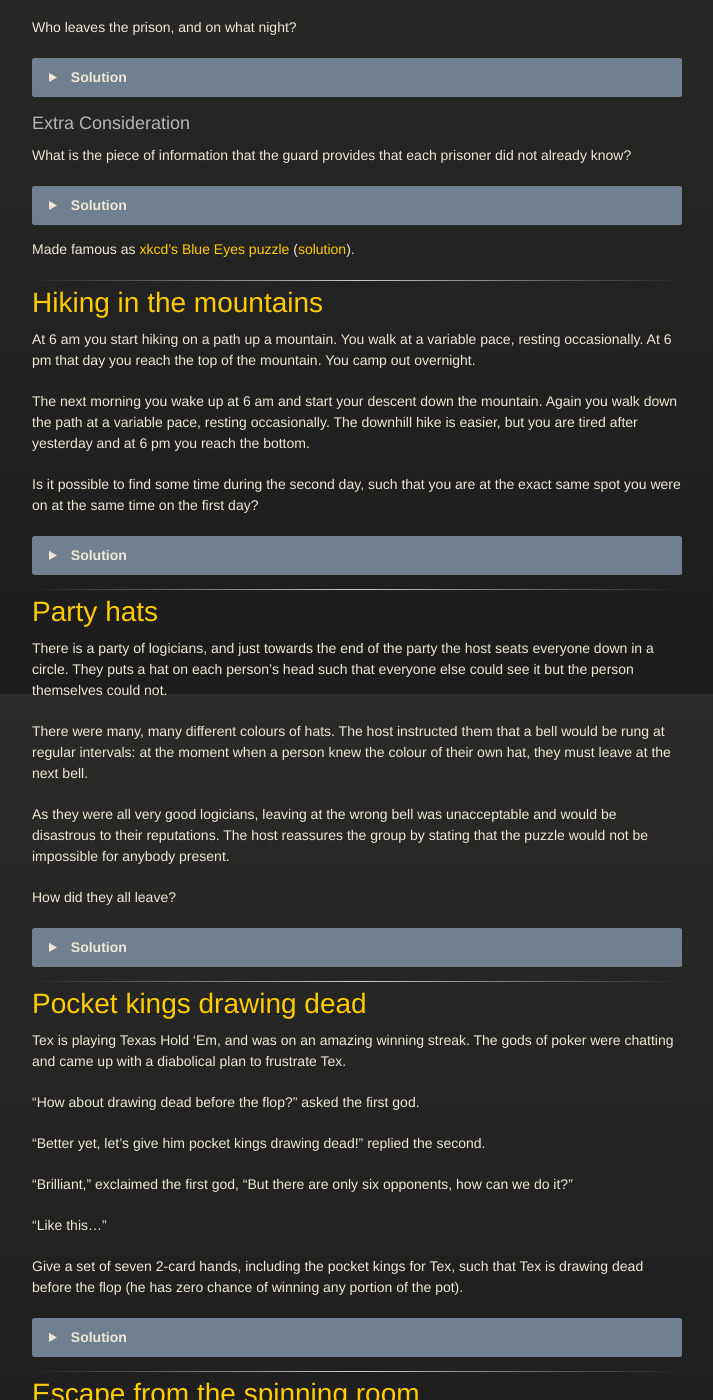
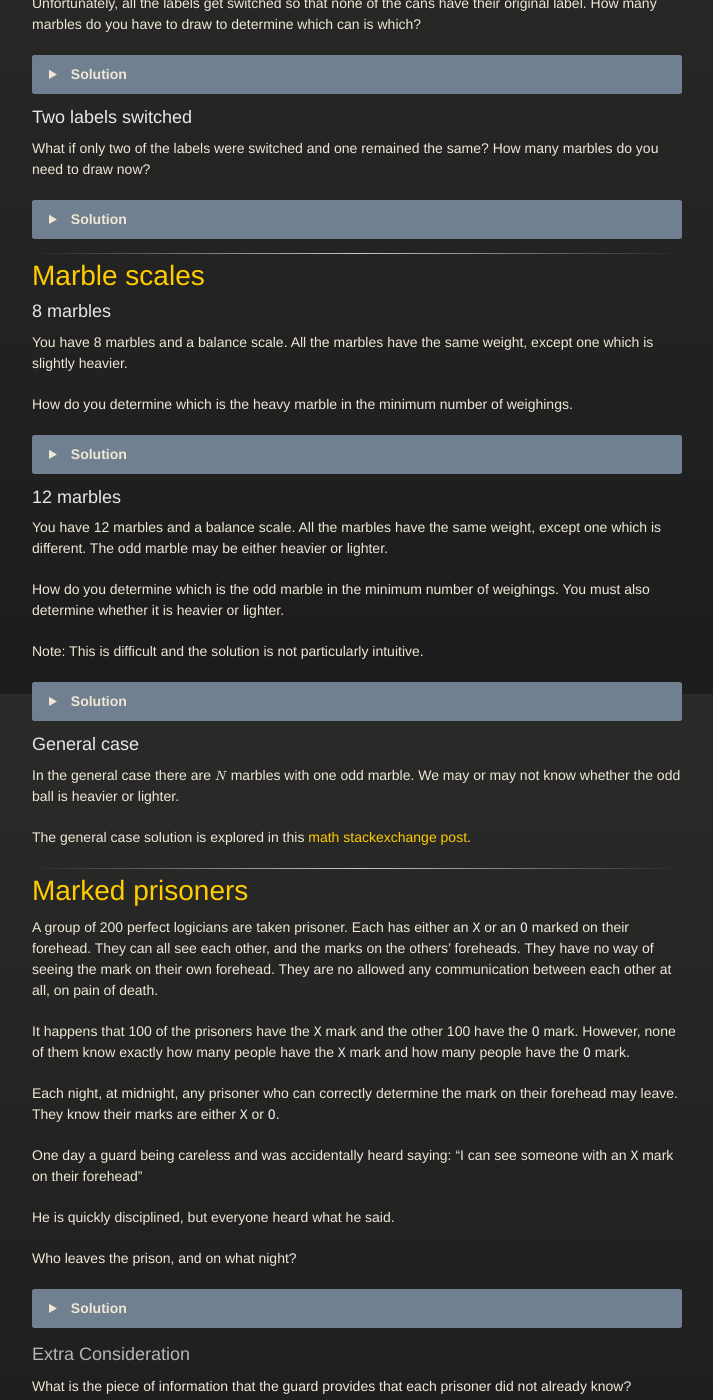
Before and after one commit to sigh/Puzzles, a Jekyll site: the page built from all.html, in a window 1280 px wide and 1400 px high, scrolled down 2906 px. Shown: the whole window, without its empty margins (428-1141 px from the left). Built offline with Jekyll 4.4.1, drawn with Linux system fonts in a browser that asks for light colours; some of the changed text lies outside the part shown.

Commit message:
Add puzzles:
 - Burning fuses.
 - Birthday problem.
 - Bookworm.
 - Ghost ships.
 - Marble scales.
 - Jewel theives.
 - Hidden number.
 - Catch the fugative.
 - Calendar cubes.

```diff
--- a/_layouts/default.html
+++ b/_layouts/default.html
@@ -2,6 +2,7 @@
 <html lang="{{ site.lang | default: " en-US" }}">
 
 <head>
+  <title>{{ page.title | default: site.title | default: site.github.repository_name }}</title>
   <meta charset='utf-8'>
   <meta http-equiv="X-UA-Compatible" content="IE=edge">
   <meta name="viewport" content="width=device-width, initial-scale=1">
--- /dev/null
+++ b/_puzzles/logic/burning_fuses.md
@@ -0,0 +1,38 @@
+---
+title: Burning fuses
+layout: default
+---
+
+You have a lighter and two fuses. Each fuse takes an hour to burn, but they
+don't burn at a steady rate throughout the hour.
+
+How do you use the two fuses to create a 45 minute timer?
+
+<details><summary></summary>
+
+Light both ends of the first fuse and one end of the second fuse.
+When the first fuse has completely burnt, light the other end of the second fuse.
+When the second fuse has completely burnt, 45 minutes has passed.
+
+### Proof
+
+When both ends of a fuse are lit, the fuse will burn in half the time. This is
+true however unevenly the fuse burns.
+
+The first fuse will burn out completely in 30 minutes. At that time the second
+fuse is now has 30 minutes remaining.
+
+We can think of the second fuse now as 30 minute fuse. If we light the other
+side, it will burn out in half the time: 15 min. Thus 30 + 15 = 45 minutes
+will have passed.
+
+### Extensions
+
+In this problem we measured out a time which was $$ \frac{3}{4} $$ of the total
+fuse length.
+
+In general the times we can measure with some number of fuses which burn in a
+unit length of time are called
+[Fusible numbers](https://en.wikipedia.org/wiki/Rope-burning_puzzle).
+
+</details>
--- /dev/null
+++ b/_puzzles/logic/calendar_cubes.md
@@ -0,0 +1,26 @@
+---
+title: Calendar cubes
+layout: default
+---
+
+Number the faces of two cubes so that they can always be placed side-by-side
+to show the current day of the month.
+
+<details><summary></summary>
+
+We need to be able to represent all numbers for 01 to 31.
+
+0, 1 and 2 need to be paired with every number hence need to be on both cubes.
+The remaining numbers don't need to be paired with each other, thus can be
+placed on either of the cubes.
+
+This leaves us 6 remaining faces, but we have 7 remaining numbers. We can
+take advantage of the fact that the same face can represent both 6 and 9 by
+placing the face upside down.
+
+Thus the following layout works:
+
+* Cube 1: 0, 1, 2, 3, 4, 5
+* Cube 2: 0, 1, 2, 6/9, 7, 8
+
+</details>
--- /dev/null
+++ b/_puzzles/logic/jewel_thieves.md
@@ -0,0 +1,32 @@
+---
+title: Jewel thieves
+layout: default
+---
+
+Two thieves conspire to steal a valuable necklace made of diamonds and rubies.
+The jewels are evenly spaced, but the diamonds and rubies are arbitrarily
+arranged. After they take it home, they decide that the only way to divide the
+jewels fairly is to physically cut the necklace in half.
+
+Prove that, if there is an even number of diamonds and an even number of rubies,
+it's possible to cut the necklace into two pieces, each of which contains half
+the diamonds and half the rubies.
+
+<details><summary></summary>
+
+Note that the necklace must be divided at two opposite points, as each thief
+will have to end up with the same number of jewels.
+
+Start with arbitrary provisional cutting points  which divide the necklace in
+two. If one side has more diamonds than the other, you rotate the cut by one
+jewel. If the switched jewels were the same, it changes nothing and you rotate
+again. If they're different, the number of diamonds on one side will either go
+up one or down one. Eventually, by the time you've rotated the cut 180 degrees,
+the sides of the original cut will have swapped.
+
+Since each rotation changes the number by one, and the diffence in the number of
+diamonds has been negated, then at some point they must have been equal.
+If the diamonds are equal then the rubies are also equal since each half has the
+same number of jewels.
+
+</details>
--- /dev/null
+++ b/_puzzles/logic/marble_scales.md
@@ -0,0 +1,86 @@
+---
+title: Marble scales
+layout: default
+---
+
+## 8 marbles
+
+You have 8 marbles and a balance scale. All the marbles have the same weight,
+except one which is slightly heavier.
+
+How do you determine which is the heavy marble in the minimum number of
+weighings.
+
+<details><summary></summary>
+
+We can do it in 2 weighings.
+
+If we only have 3 marbles, we can determine the heaviest with one just weighing:
+Put a marble on each side of the scale, and leave one aside.
+
+* If the scale is unbalanced then the heavier side is the heavy marble.
+* Otherwise the marble left aside is the heavy marble.
+
+To solve the problem for 8 marbles, first weigh 3 marbles on each side of the
+scale, leaving 2 aside:
+
+* If the scale is unbalanced, take the 3 marbles on the heavy side and determine
+  the heavy marble with one weighing as above.
+* Otherwise weigh the 2 remaining marbles to determine which is heavier.
+
+</details>
+
+## 12 marbles
+
+You have 12 marbles and a balance scale. All the marbles have the same weight,
+except one which is different. The odd marble may be either heavier or lighter.
+
+How do you determine which is the odd marble in the minimum number of
+weighings. You must also determine whether it is heavier or lighter.
+
+Note: This is difficult and the solution is not particularly intuitive.
+
+<details><summary></summary>
+
+We can do it in 3 weighings.
+
+First note, that if we have 3 marbles with 1 odd marble then we can find the
+odd marble in one weighing if we know that the odd marble is heavier or lighter.
+Simply weigh 2 of the 3. If the scale is unequal then we've identified the odd
+marble, otherwise the odd marble is the remaining marble.
+
+First group the marbles into 3 groups of 4. Weigh 2 of the groups:
+
+* If the groups are of equal weight:
+  * Mark all eight marbles weighed as good.
+  * Take 3 of the 4 remaining marbles and weigh them against 3 good marbles:
+    * If the two sides wiegh the same then the last marble is the odd marble.
+      Weigh it against a good marble to determine if it heavier or lighter.
+    * If the two sides are unequal, then we know that the odd marble is in the
+      group of 3, and we know whether it is heavier or lighter.
+      This is just the 3 marble case which can be solved in one weighing.
+* If the groups are unequal:
+  * The 4 remaining marbles are good.
+  * From the scale we have a heavy group of 4 and a light group of 4.
+  * Now will weigh 3 marbles from the light group and one from the heavy group
+    against 3 good and 1 from the light group:
+    * If the side with 3 light and 1 heavy is heavier then the odd marble
+      is either the 1 from the heavy group, or the 1 from the light group on the
+      light side. Comparing either of these with a good marble will identify
+      the odd marble.
+    * If the side with 3 light and 1 heavy is lighter, then one of the 3 from
+      the light group is the odd marble.
+      This is just the 3 marble case which can be solved in one weighing.
+    * If the scale is equal then the odd marble is one of the 3 remaining
+      marbles from the heavy group.
+      This is just the 3 marble case which can be solved in one weighing.
+
+</details>
+
+## General case
+
+In the general case there are $$N$$ marbles with one odd marble. We may or
+may not know whether the odd ball is heavier or lighter.
+
+The general case solution is explored in this
+[math stackexchange post](https://math.stackexchange.com/questions/15423/optimal-algorithm-for-finding-the-odd-sphere-with-a-balance-scale/336224#336224).
--- /dev/null
+++ b/_puzzles/logic/the_bookworm.md
@@ -0,0 +1,23 @@
+---
+layout: default
+title: The bookworm
+---
+
+A 5 volume set of book sit on a shelf, in order. Each volume is 1 inch thick.
+
+A bookworm eats its way from the front cover of the first volume to the back
+cover of the last volume. How far did the bookworm travel?
+
+<details><summary></summary>
+
+3 inches.
+
+### Proof
+
+The front of volume 1 is directly next to volume 2 when arranged on the shelf.
+Likewise, the back of volume 5 is next to volume 4.
+
+Thus the bookworm does not eat through volume 1 and 5, only 2, 3 and 4. It
+travels 3 books, thus 3 inches.
+
+</details>
--- /dev/null
+++ b/_puzzles/math/birthday_problem.md
@@ -0,0 +1,105 @@
+---
+title: Birthday problem
+layout: default
+---
+
+How big does a group of people need to be before there is at least a 50% chance
+that two people share a birthday.
+
+<details><summary></summary>
+
+23 people.
+
+### Proof
+
+For simplicity, ignore leap years. This won't significantly affect the result.
+
+Assume that all birthdays are equally likely. If birthdays are unequally
+distributed, then it only makes it *more* likely that people share a birthday.
+
+We will determine the probability that no one shares a birthday with anyone.
+Adding people one at a time:
+
+* The first person won't share a birthday (as they are the only person). i.e.
+  they have a $$ 1 = \frac{365}{365} $$ chance of being unique.
+* The second person only has to avoid the first person's birthday for a
+  $$ \frac{364}{365} $$ chance of being unique.
+* The $$n$$th person has to avoid $$365-(n-1)$$ days for a $$\frac{366-n}{365}$$
+  chance of being unique.
+
+Then the probability $$P'(n)$$ that no one shares a birthday is the product that
+each individual has a unique birthday:
+
+$$
+P'(n)
+= \frac{365 \times 364 \times ... \times (366-n)}{365^n}
+= \frac{365!}{(365-n)! 365^n}
+$$
+
+The probability that there are two people who share a birthday $$P(n)$$ is the
+complement:
+
+$$ P(n) = 1 - \frac{365!}{(365-n)! 365^n} $$
+
+23 is the smallest number for which $$P(n) > 0.5$$.
+
+### Other values
+
+By the pigeonhole principle, you need 366 people to be guaranteed
+to be two people who share a birthday (367 to include leap years).
+
+However chance climbs very quickly to be close to 1 with much smaller groups:
+
+| n   | P(n) |
+| --- | ---- |
+| 1   | 0    |
+| 10  | .117 |
+| 23  | .507 |
+| 50  | .970 |
+| 70  | .999 |
+
+</details>
+
+## Birthday line
+
+At a movie theater, the manager announces that they will give a free ticket to
+the first person in line whose birthday is the same as someone who has already
+bought a ticket. You  have the option of getting in line at any time.
+What position in line gives you the greatest chance of being the first duplicate
+birthday?
+
+Assume that you don't know anyone else's birthday, and that birthdays are
+distributed randomly throughout the year.
+
+<details><summary></summary>
+
+Position 20.
+
+### Proof
+
+Your probability of getting a free ticket when you are the nth person is line is
+(probability that none of the first n-1 people share a birthday) $$\times$$
+(probability that you share a birthday with one of the first n-1 people):
+
+$$
+P(n)
+= \frac{365 \times 364 \times ... \times (365-(n-2))}{365^{n-1}} \frac{n-1}{365}
+$$
+
+We want the first $$n$$ such that $$P(n) > P(n+1)$$:
+
+$$
+\begin{align}
+\frac{365 \times 364 \times ... \times (365-(n-2))}{365^{n-1}} \frac{n-1}{365}
+& > \frac{365 \times 364 \times ... \times (365-(n-2)) \times (365-(n-1))}{365^n} \frac{n}{365} \\
+365 (n-1) & > (365 - (n-1)) n \\
+n^2 - n - 365 & > 0
+\end{align}
+$$
+
+Solving for $$n$$ we find roots at $$n \approx -18.6 $$
+and $$ n \approx 19.6 $$. The negative root is invalid for this problem.
+
+Thus we need $$ n > 19.6 $$ giving a minimum of $$n = 20$$.
+
+</details>
--- /dev/null
+++ b/_puzzles/shapes/ghost_ships.md
@@ -0,0 +1,39 @@
+---
+title: Ghost ships
+layout: default
+---
+
+Four ghost ships - $$A$$, $$B$$, $$C$$ and $$D$$ - sail on a night so foggy that
+visibility is nearly zero. All ships sail in a straight line, changing neither
+speed or heading. They have been sailing this way for a long time, and all
+have different headings.
+
+Sometime in the night $$A$$ collides with $$B$$, but they pass through each
+other since they are ghost ships. However as they pass $$A$$'s captain hear
+$$B$$'s exclaim that it was their third collision that night.
+
+Later in the night $$A$$ run into $$C$$ and hears the same exclamation from
+$$C$$'s captain.
+
+Will $$A$$ hit $$D$$?
+
+<details><summary></summary>
+
+$$A$$ will definetly hit $$D$$.
+
+### Proof
+
+Plot the path of the ships in 3 dimensions, with time as the third
+dimension.
+
+The paths of ships $$B$$ and $$C$$ form a plane
+(since they are different headings).
+
+The path of $$A$$ is on the same plane since it intersects with both $$B$$ and
+$$C$$. Likewise for $$D$$. Hence the paths of $$A$$ and $$D$$ are co-planar.
+
+$$A$$ and $$D$$ are on different headings, hence their paths intersect.
+They've both been sailing for a long time, hence their paths don't intersect
+in the path, so they must intersect in the future.
+
+</details>
--- /dev/null
+++ b/_puzzles/strategy/catch_the_fugative.md
@@ -0,0 +1,52 @@
+---
+title: Catch the fugative
+layout: default
+---
+
+A police officer is chasing a fugative. The fugative comes to a row of 17 houses
+and hides in the backyard of one of the houses.
+
+The police officer knows the the fugative is cornered into this row of houses
+and can check one house at a time. If the officer checks the house where the
+fugative is hidding the fugative will be caught.
+Otherwise the officer can check another house but during this time the fugative
+can jump to either of the neighboring houses. The fugative can't stay in the
+same location otherwise they may be caught by the owner of the house.
+
+How can the officer catch the fugative?
+
+<details><summary></summary>
+
+Start by searching the 2nd house. Then search each house in order up to the
+16th house. Then do the same in reverse, searching from the 16th house down
+to the 2nd house (i.e. the 16th house gets searched twice in a row).
+
+By the end the fugative would have been found.
+
+### Proof
+
+First note that the fugative alternates odd and even houses because they always
+move to an adjacent house. This is also true for the officer for each of the
+two passes. Thus on each pass the officer and fugative maintain the same parity
+difference.
+
+Suppose the fugative starts on an even numbered house.
+On the first pass the officer starts at the 2nd house, hence when the officer
+is searching an even house the fugative is at an even house, and similarly,
+when the officer is searching an odd house the fugative is at an odd house.
+As the officer moves along the street, the fugative can never get to the other
+side of the officer as the fugative can never be on either of the houses
+adjacent to the officer.
+Thus the officer will eventually find the fugative on the first pass
+if the fugative starts on an even numbered house.
+
+If the fugative is not found on the first pass, then when the officer searches
+the 16th house for the first time the fugative must be at an odd numbered house.
+When the officer then searches the 16th house again for the second pass the
+fugative must have moved to an even numbered house.
+
+Now on the second pass the same logic applies, except we know that the fugative
+starts on an even numbered house. Hence the officer catches the fugative by
+the time the officer reaches the 2nd house.
+
+</details>
--- /dev/null
+++ b/_puzzles/truth/hidden_number.md
@@ -0,0 +1,26 @@
+---
+layout: default
+title: Hidden number
+---
+
+I'm thinking of a number: 1, 2, or 3. You may ask me one question,
+and I will answer with either "Yes", "No" or "I don't know".
+
+Can you determine my number?
+
+<details><summary></summary>
+
+Yes. You need a question which will map each answer to a different number.
+
+Example:
+
+> "I am thinking of an odd number. Is my number divisible by yours?"
+>
+> * "Yes" $$\rightarrow$$ 1
+> * "No" $$\rightarrow$$ 2
+> * "I don't know" $$\rightarrow$$ 3
+
+In general, injecting hidden information of your own makes it easier to force
+one of the answers to be "I don't know".
+
+</details>
```
